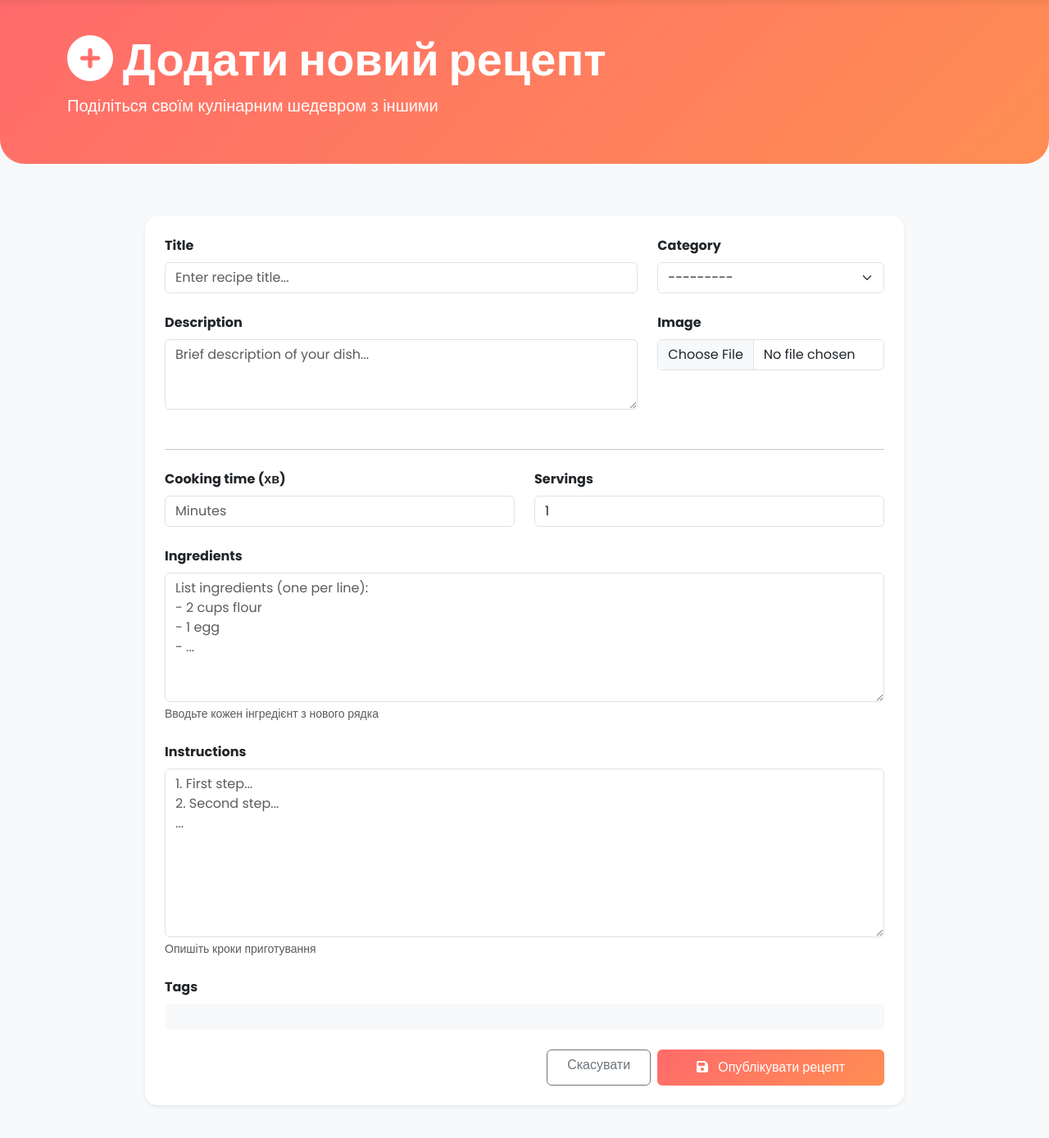
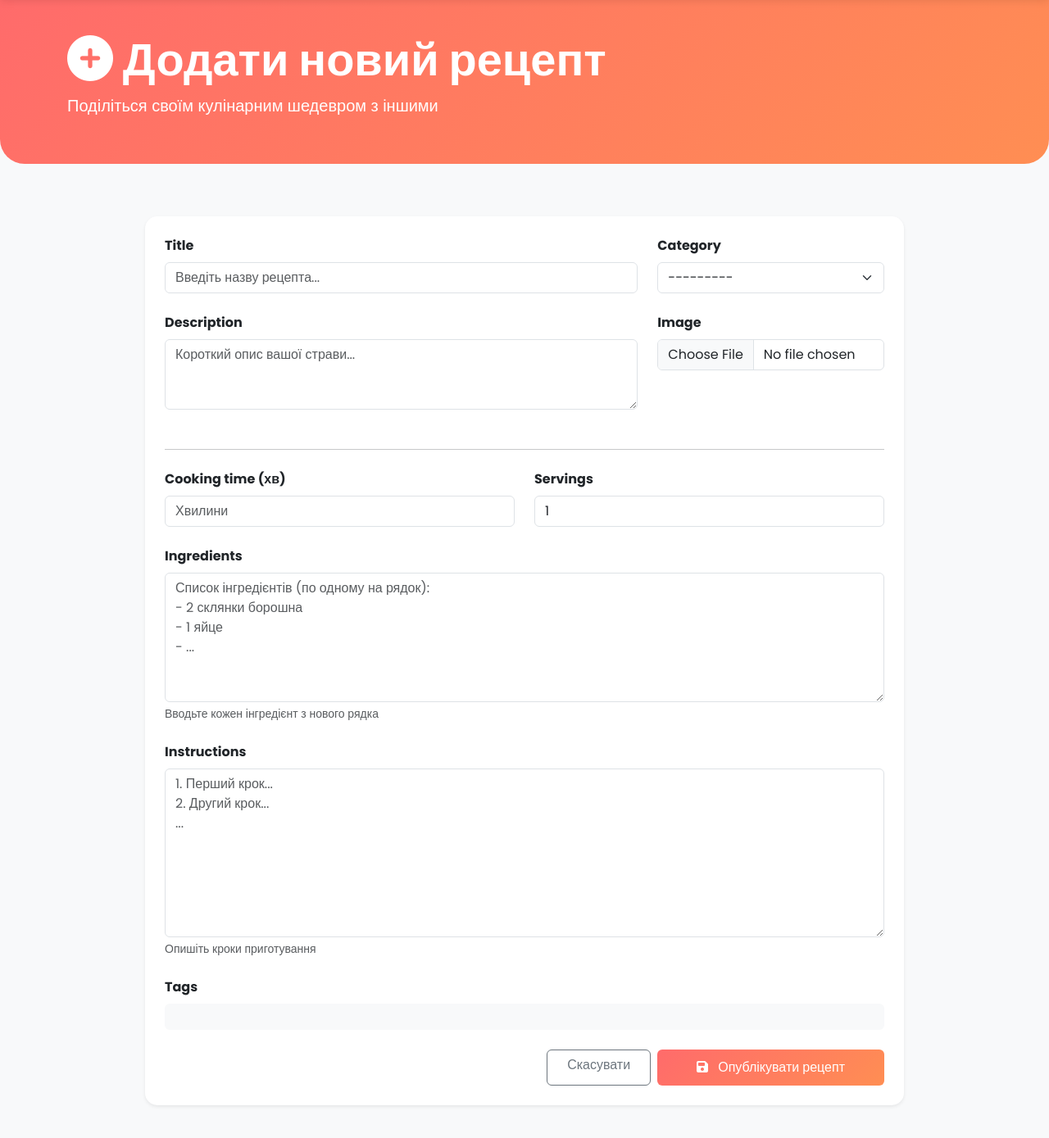
Before and after one commit to SofaD8/Cookbook, a Django app: page /recipe/create/ in a window 1280 px wide. Shown: the part 63-1452 px from the top of the page at 82% size. Run offline with Django 5.2, Linux system fonts and the light colour scheme; the visitor is signed in with stand-in values (Sample User, id 1); data that the repository does not hold is empty.

Commit message:
Add signal in models

```diff
--- a/accounts/templates/registration/signup.html
+++ b/accounts/templates/registration/signup.html
@@ -15,7 +15,7 @@
                              style="width: 80px; height: 80px;">
                             <i class="fas fa-user-plus fa-3x text-white"></i>
                         </div>
-                        <h2 class="mt-3 fw-bold">Приєднуйтесь до нас!</h2>
+                        <h2 class="mt-3 fw-bold">Приєднуйтеся до нас!</h2>
                         <p class="text-muted">Створіть акаунт і почніть ділитися рецептами</p>
                     </div>
 
--- a/accounts/views.py
+++ b/accounts/views.py
@@ -18,7 +18,7 @@ class SignUpView(generic.CreateView):
     def form_valid(self, form):
         messages.success(
             self.request,
-            "Account created successfully! "
+            "Обліковий запис успішно створено! "
             "Please log in."
         )
         return super().form_valid(form) # noqa
@@ -57,7 +57,7 @@ def profile_update(request):
             form.save()
             messages.success(
                 request,
-                "Profile updated successfully!"
+                "Профіль успішно оновлено!"
             )
             return redirect("profile")
     else:
--- a/cookbook/forms.py
+++ b/cookbook/forms.py
@@ -24,12 +24,12 @@ class RecipeForm(forms.ModelForm):
         widgets = {
             "title": forms.TextInput(attrs={
                 "class": "form-control",
-                "placeholder": "Enter recipe title..."
+                "placeholder": "Введіть назву рецепта..."
             }),
             "description": forms.Textarea(attrs={
                 "class": "form-control",
                 "rows": 3,
-                "placeholder": "Brief description of your dish..."
+                "placeholder": "Короткий опис вашої страви..."
             }),
             "category": forms.Select(attrs={
                 "class": "form-select"
@@ -38,23 +38,23 @@ class RecipeForm(forms.ModelForm):
                 "class": "form-control",
                 "rows": 6,
                 "placeholder":
-                    "List ingredients (one per line):\n"
-                    "- 2 cups flour\n- 1 egg\n- ..."
+                    "Список інгредієнтів (по одному на рядок):\n"
+                    "- 2 склянки борошна\n- 1 яйце\n- ..."
             }),
             "instructions": forms.Textarea(attrs={
                 "class": "form-control",
                 "rows": 8,
                 "placeholder":
-                    "1. First step...\n2. Second step...\n..."
+                    "1. Перший крок...\n2. Другий крок...\n..."
             }),
             "cooking_time": forms.NumberInput(attrs={
                 "class": "form-control",
-                "placeholder": "Minutes",
+                "placeholder": "Хвилини",
                 "min": 1
             }),
             "servings": forms.NumberInput(attrs={
                 "class": "form-control",
-                "placeholder": "Number of servings",
+                "placeholder": "Кількість порцій",
                 "min": 1
             }),
             "image": forms.FileInput(attrs={
@@ -64,9 +64,9 @@ class RecipeForm(forms.ModelForm):
             "tags": forms.CheckboxSelectMultiple(),
         }
         help_texts = {
-            "cooking_time": "Total cooking time in minutes",
-            "servings": "How many people does this recipe serve?",
-            "tags": "Select all that apply",
+            "cooking_time": "Загальний час приготування в хвилинах",
+            "servings": "На скільки порцій?",
+            "tags": "Виберіть усе, що підходить",
         }
 
 
@@ -87,15 +87,15 @@ class CommentForm(forms.ModelForm):
             "content": forms.Textarea(attrs={
                 "class": "form-control",
                 "rows": 4,
-                "placeholder": "Share your thoughts about this recipe..."
+                "placeholder": "Поділіться своєю думкою про рецепт..."
             }),
             "rating": forms.RadioSelect(
                 choices=[(i, f"{i} ⭐") for i in range(1, 6)]
             ),
         }
         labels = {
-            "content": "Your Comment",
-            "rating": "Rate this Recipe (optional)",
+            "content": "Ваш коментар",
+            "rating": "Оцініть цей рецепт (optional)",
         }
 
 
@@ -106,14 +106,14 @@ class RecipeSearchForm(forms.Form):
         required=False,
         widget=forms.TextInput(attrs={
             "class": "form-control",
-            "placeholder": "Search recipes...",
+            "placeholder": "Пошук рецептів...",
             "aria-label": "Search"
         })
     )
     category = forms.ModelChoiceField(
         queryset=None,  # Will be set in __init__
         required=False,
-        empty_label="All Categories",
+        empty_label="Всі категорії",
         widget=forms.Select(attrs={"class": "form-select"})
     )
 
--- a/cookbook/models.py
+++ b/cookbook/models.py
@@ -1,6 +1,9 @@
+import cloudinary
 from cloudinary.models import CloudinaryField
 from django.db import models
 from django.contrib.auth.models import AbstractUser
+from django.db.models.signals import post_delete
+from django.dispatch import receiver
 from django.urls import reverse
 from django.core.validators import (
     MinValueValidator,
@@ -103,7 +106,7 @@ class Recipe(models.Model):
         help_text="Короткий опис страви"
     )
     ingredients = models.TextField(
-        help_text="Список інгрідієнтів (кожен з нової стрічки"
+        help_text="Список інгредієнтів (кожен з нової стрічки)"
     )
     instructions = models.TextField(
         help_text="Покрокова інструкція приготування"
@@ -203,3 +206,9 @@ class Comment(models.Model):
             "cookbook:recipe-detail",
             kwargs={"pk": self.recipe.pk}
         )
+
+
+@receiver(post_delete, sender=Recipe)
+def photo_delete(sender, instance, **kwargs):
+    if instance.image:
+        cloudinary.uploader.destroy(instance.image.public_id)
--- a/cookbook/templates/cookbook/user_detail.html
+++ b/cookbook/templates/cookbook/user_detail.html
@@ -33,7 +33,7 @@
                 </div>
                 <div class="col-md-3 text-end">
                     {% if user == profile_user %}
-                        <a href="{% url 'cookbook:profile-update' %}"
+                        <a href="{% url 'accounts:profile-update' %}"
                            class="btn btn-primary">
                             <i class="fas fa-edit"></i> Редагувати профіль
                         </a>
--- a/cookbook/views.py
+++ b/cookbook/views.py
@@ -164,7 +164,7 @@ class RecipeCreateView(LoginRequiredMixin, generic.CreateView):
         form.instance.author = self.request.user
         messages.success(
             self.request,
-            "Recipe created successfully!"
+            "Рецепт успішно створено!"
         )
         return super().form_valid(form) # noqa
 
--- a/cookbook_project/settings.py
+++ b/cookbook_project/settings.py
@@ -110,3 +110,5 @@ cloudinary.config(
     api_key=os.getenv("API_KEY"),
     api_secret=os.getenv("API_SECRET"),
 )
+
+DEFAULT_FILE_STORAGE = "cloudinary_storage.storage.MediaCloudinaryStorage"
--- a/cookbook_project/urls.py
+++ b/cookbook_project/urls.py
@@ -50,12 +50,8 @@ urlpatterns = [
     ),
 ]
 
-# Serve media files in development
+# Serve static files in development
 if settings.DEBUG:
-    urlpatterns += static(
-        settings.MEDIA_URL,
-        document_root=settings.MEDIA_ROOT
-    )
     urlpatterns += static(
         settings.STATIC_URL,
         document_root=settings.STATIC_ROOT
```
Also changed, not shown: cookbook/templates/cookbook/recipe_detail.html (+7 -3 lines), cookbook/migrations/0003_alter_recipe_ingredients.py (added), profiles/1.jpeg (deleted), profiles/1_u7QTyz9.jpeg (deleted).
